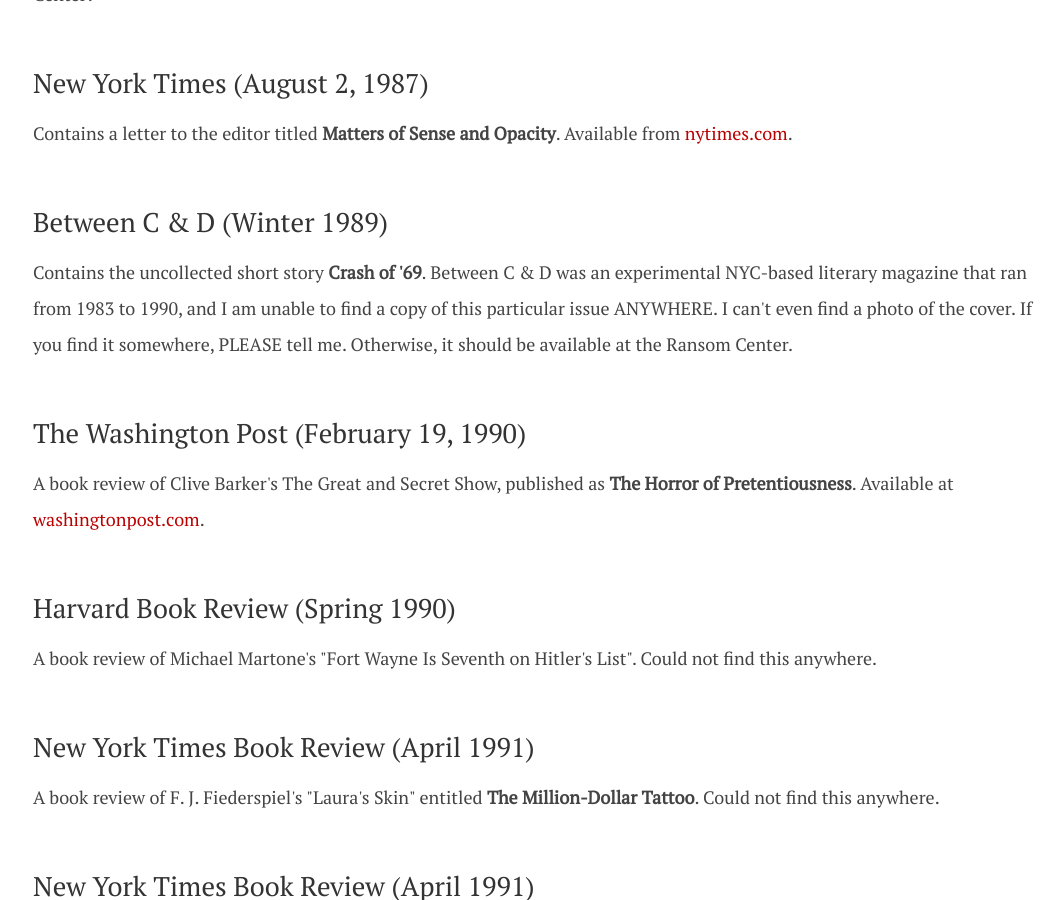
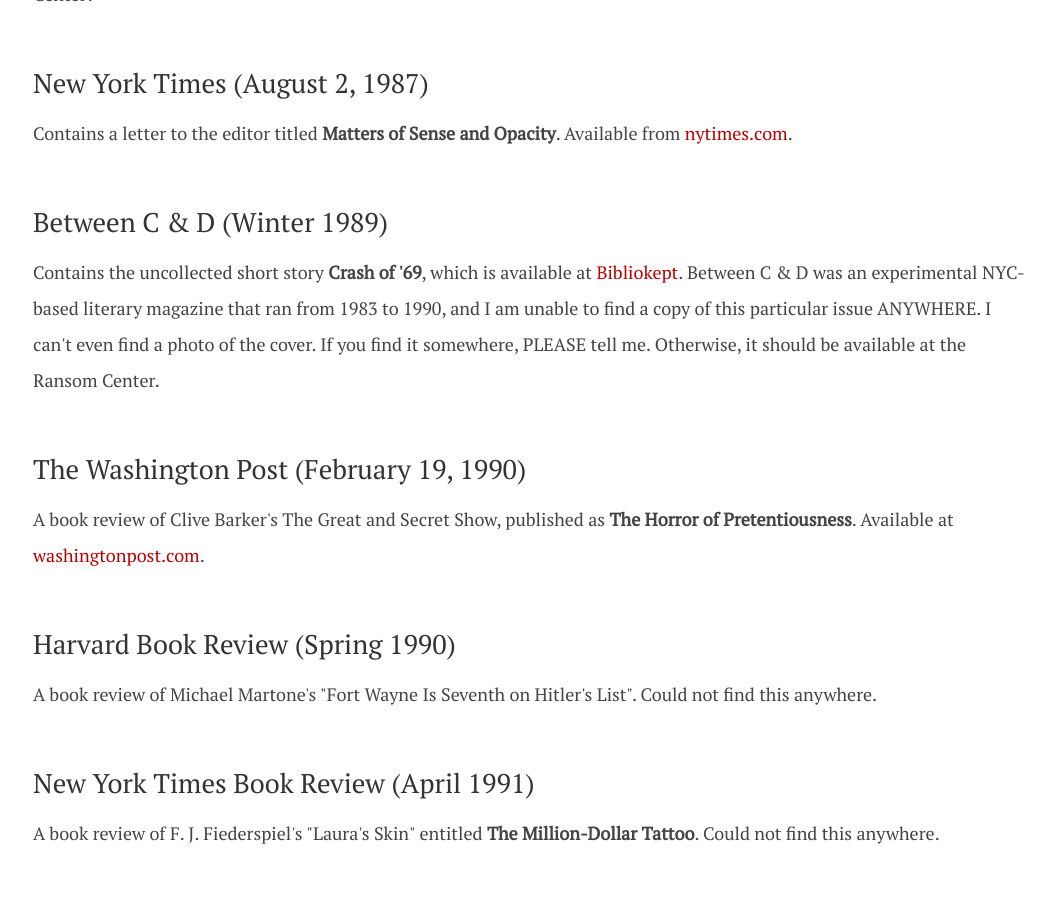
Before and after one commit to dellsystem/dellsystem.github.io, a Jekyll site: the page built from dfw.html, in a window 1280 px wide and 900 px high, scrolled down 10475 px. Shown: the whole window, without its empty margins (107-1171 px from the left). Built offline with Jekyll 4.4.1, drawn with Linux system fonts in a browser that asks for light colours.

Commit message:
Add link to DFW story Crash of 69

```diff
--- a/dfw.html
+++ b/dfw.html
@@ -611,7 +611,9 @@ title: The complete works of David Foster Wallace
     <div class="content">
         <h3>Between C & D (Winter 1989)</h3>
         <p>
-            Contains the uncollected short story <strong>Crash of '69</strong>.
+            Contains the uncollected short story <strong>Crash of '69</strong>,
+            which is available at <a
+            href="https://biblioklept.org/2010/11/29/crash-of-69-david-foster-wallace/">Bibliokept</a>.
             Between C &amp; D was an experimental NYC-based literary magazine
             that ran from 1983 to 1990, and I am unable to find a copy of this
             particular issue ANYWHERE. I can't even find a photo of the cover.
```
